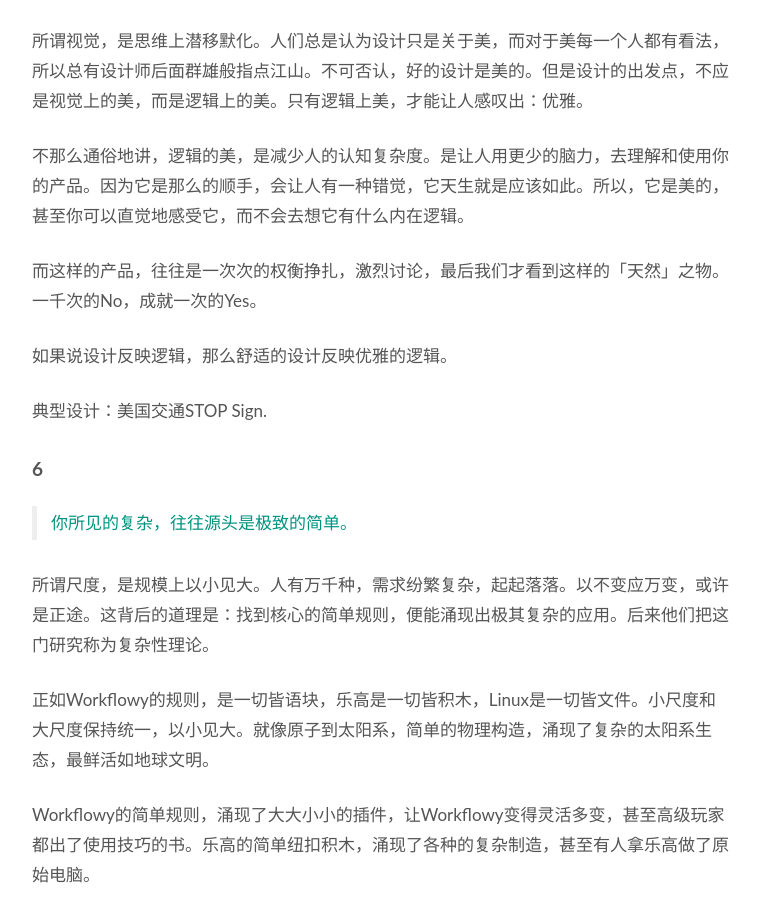
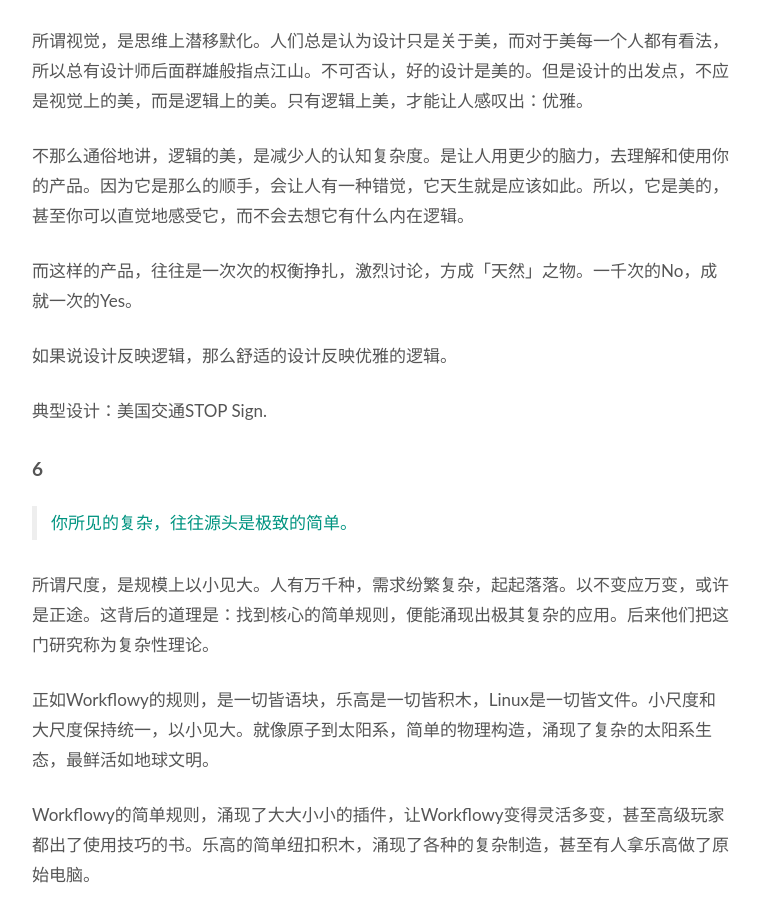
Before and after one commit to WillWang-X/willwang-x.github.io, a Jekyll site: the page built from _posts/2019-03-19-tools.md, in a window 1280 px wide and 900 px high, scrolled down 2201 px. Shown: the whole window, without its empty margins (258-1018 px from the left). Built offline with Jekyll 4.4.1, drawn with Linux system fonts in a browser that asks for light colours.

Commit message:
updated tools

```diff
--- a/_posts/2019-03-19-tools.md
+++ b/_posts/2019-03-19-tools.md
@@ -79,7 +79,7 @@ published: true
 
 不那么通俗地讲，逻辑的美，是减少人的认知复杂度。是让人用更少的脑力，去理解和使用你的产品。因为它是那么的顺手，会让人有一种错觉，它天生就是应该如此。所以，它是美的，甚至你可以直觉地感受它，而不会去想它有什么内在逻辑。
 
-而这样的产品，往往是一次次的权衡挣扎，激烈讨论，最后我们才看到这样的「天然」之物。一千次的No，成就一次的Yes。
+而这样的产品，往往是一次次的权衡挣扎，激烈讨论，方成「天然」之物。一千次的No，成就一次的Yes。
 
 如果说设计反映逻辑，那么舒适的设计反映优雅的逻辑。
 
```
